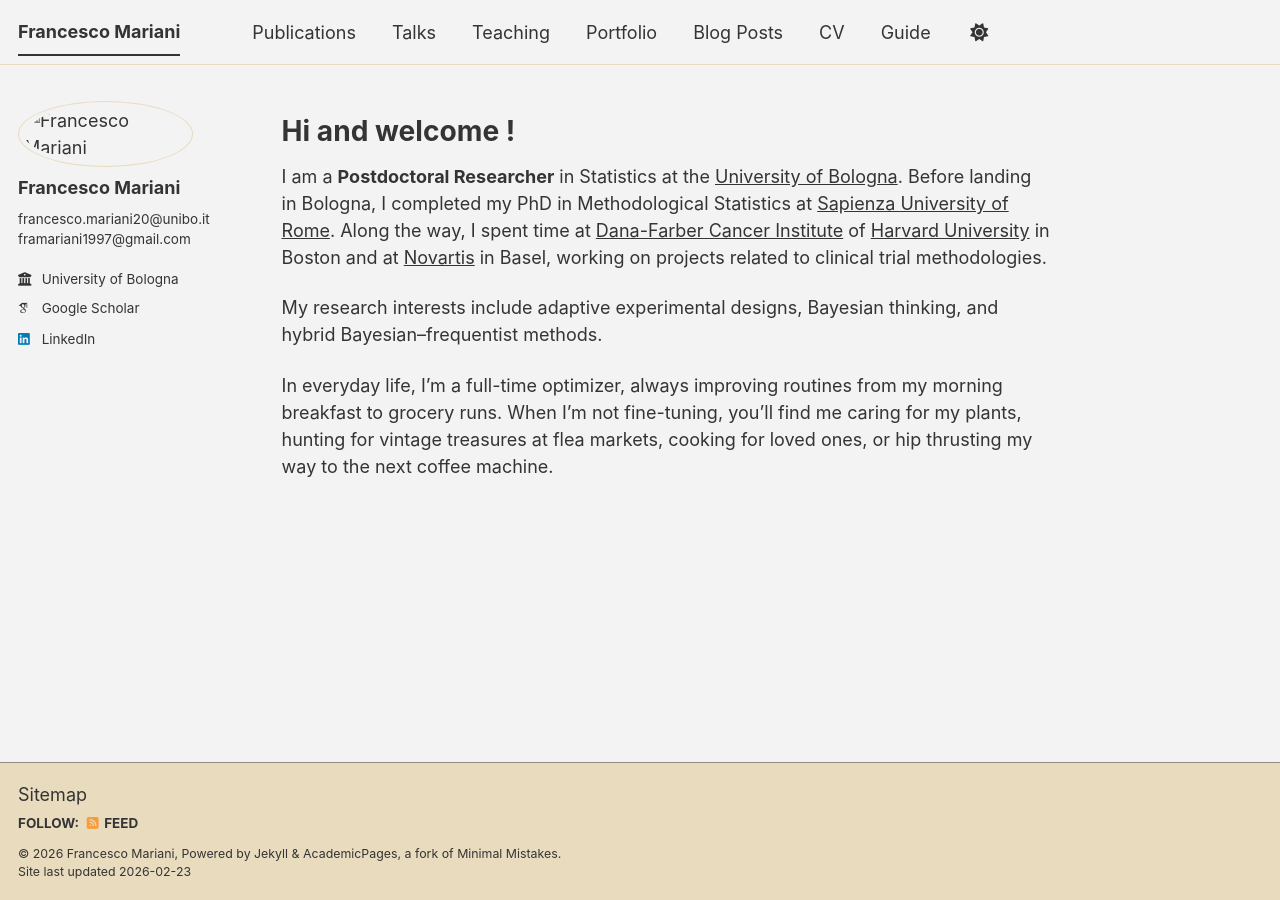
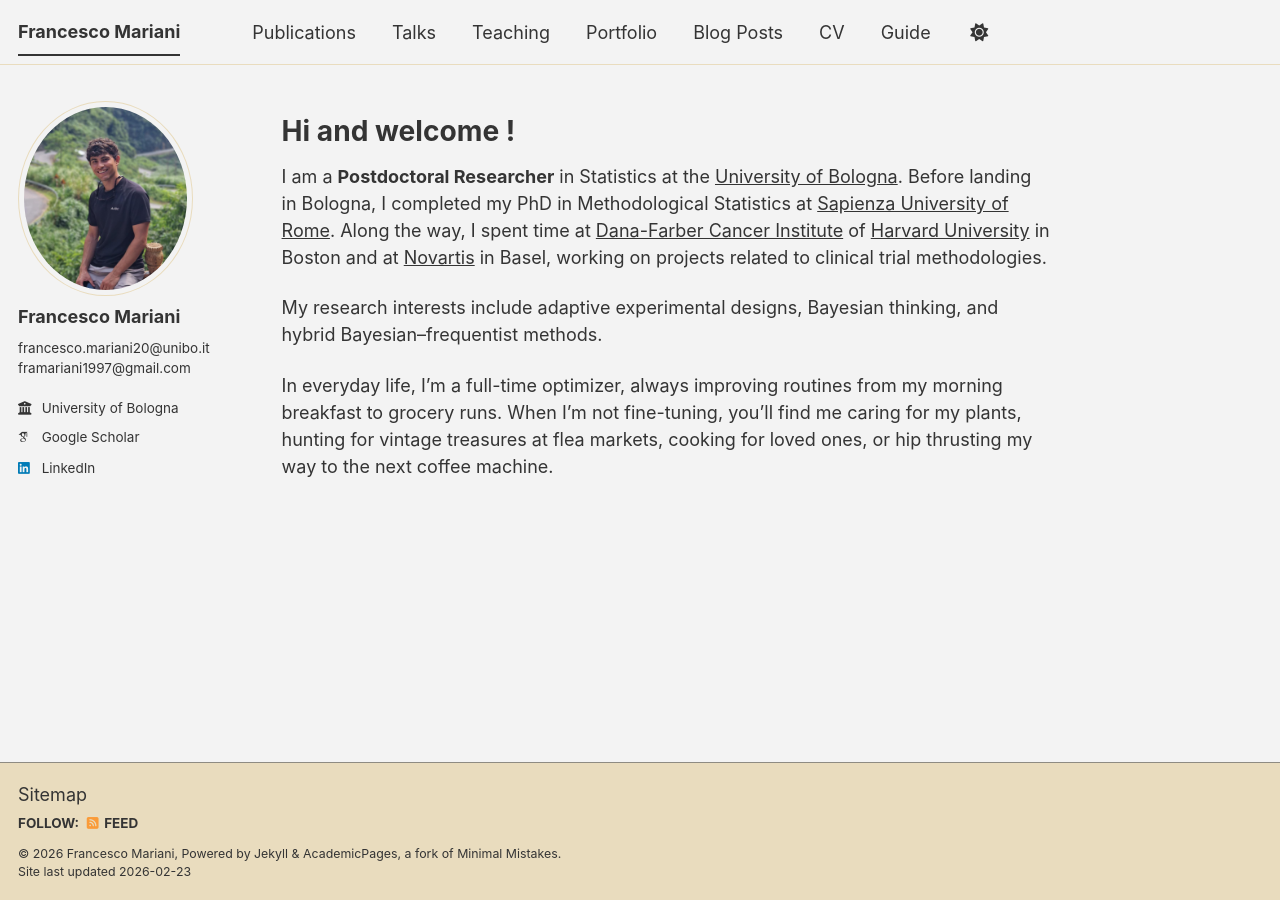
Before and after one commit to framar1997/framar1997.github.io, a Jekyll site: the page built from _pages/about.md, in a window 1280 px wide. Built offline with Jekyll 4.4.1, drawn with Linux system fonts in a browser that asks for light colours; some web fonts are replaced; a script bundle is joined from its source files by our own code; library files that are not in the unit come from our copies.

Commit message:
Update _config.yml

```diff
--- a/_config.yml
+++ b/_config.yml
@@ -23,7 +23,7 @@ repository               : "academicpages/academicpages.github.io"
 #               Additional customization can be done by editing /_includes/author-profile.html
 author:
   # Biographic information
-  avatar           : "assets/profileNEW.png"
+  avatar           : "profile.png"
   name             : "Francesco Mariani"
   pronouns         : # example: "she/her"
   bio              : "francesco.mariani20@unibo.it  framariani1997@gmail.com"
```
